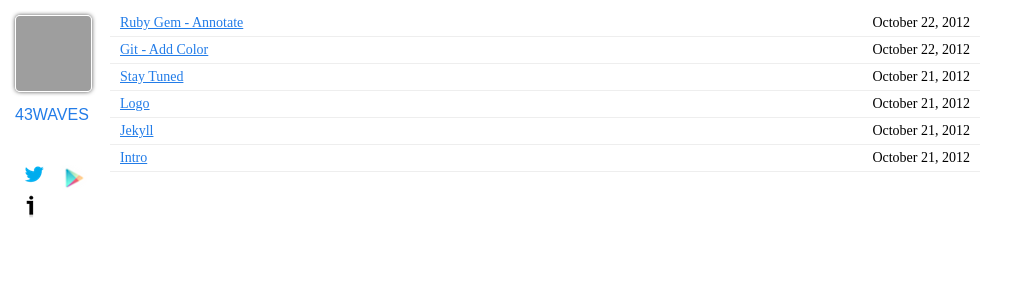
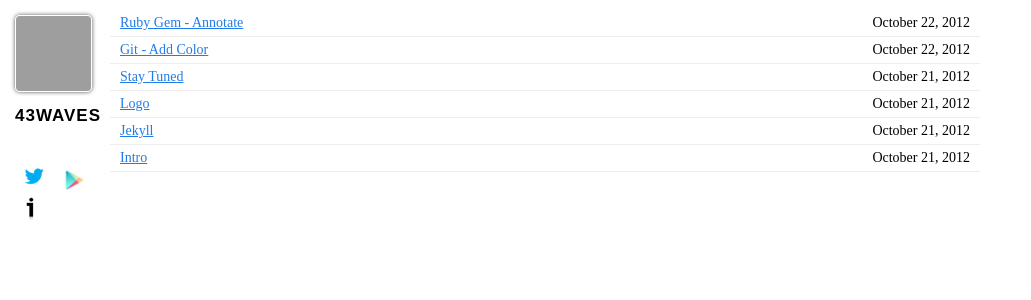
Before and after one commit to 43waves/43waves.github.io, a Jekyll site: the page built from index.html, in a window 1280 px wide. Shown: the top 300 px of the page, without its empty margins (0-1031 px from the left). Built offline with Jekyll 4.4.1, drawn with Linux system fonts in a browser that asks for light colours; nearby versions of some CDN libraries; Markdown is read by kramdown in place of the engine named in the settings; comment, search, counter and statistics services are not loaded; grey boxes are pictures that could not be loaded.

Commit message:
Fix invalid css id 43waves

```diff
--- a/_layouts/layout.html
+++ b/_layouts/layout.html
@@ -43,7 +43,7 @@
 
       <div id="me">
         <a href="/">
-          <span id="43waves">43waves</span>
+          <span id="startup">43waves</span>
         </a>
       </div>
 
--- a/css/styles.css
+++ b/css/styles.css
@@ -99,7 +99,7 @@ h3 {
   margin: 10px 0 20px 0;
 }
 
-#header #43waves {
+#header #startup {
   font-size: 17px;
   font-weight: bold;
   letter-spacing: 1px;
```
